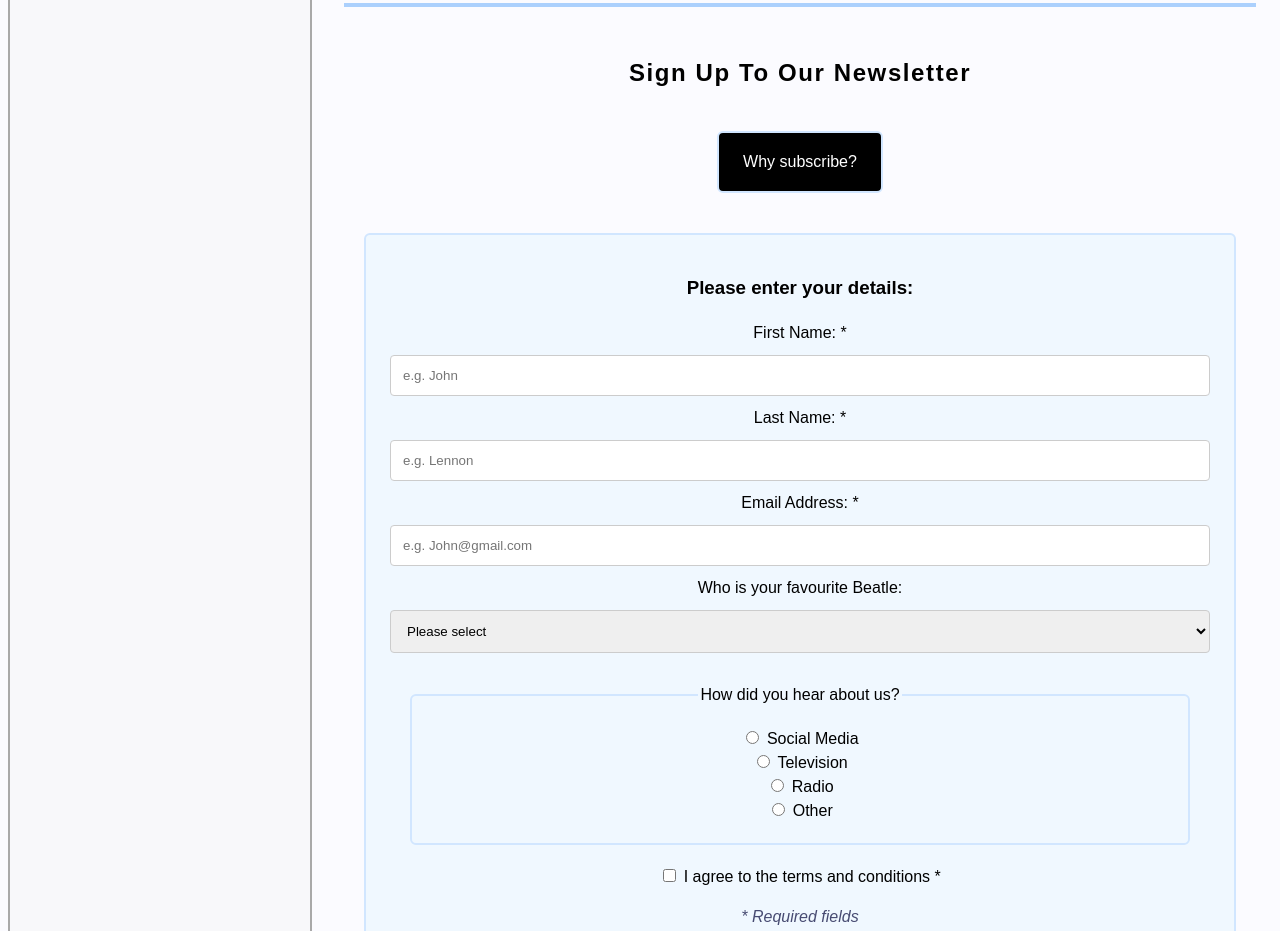
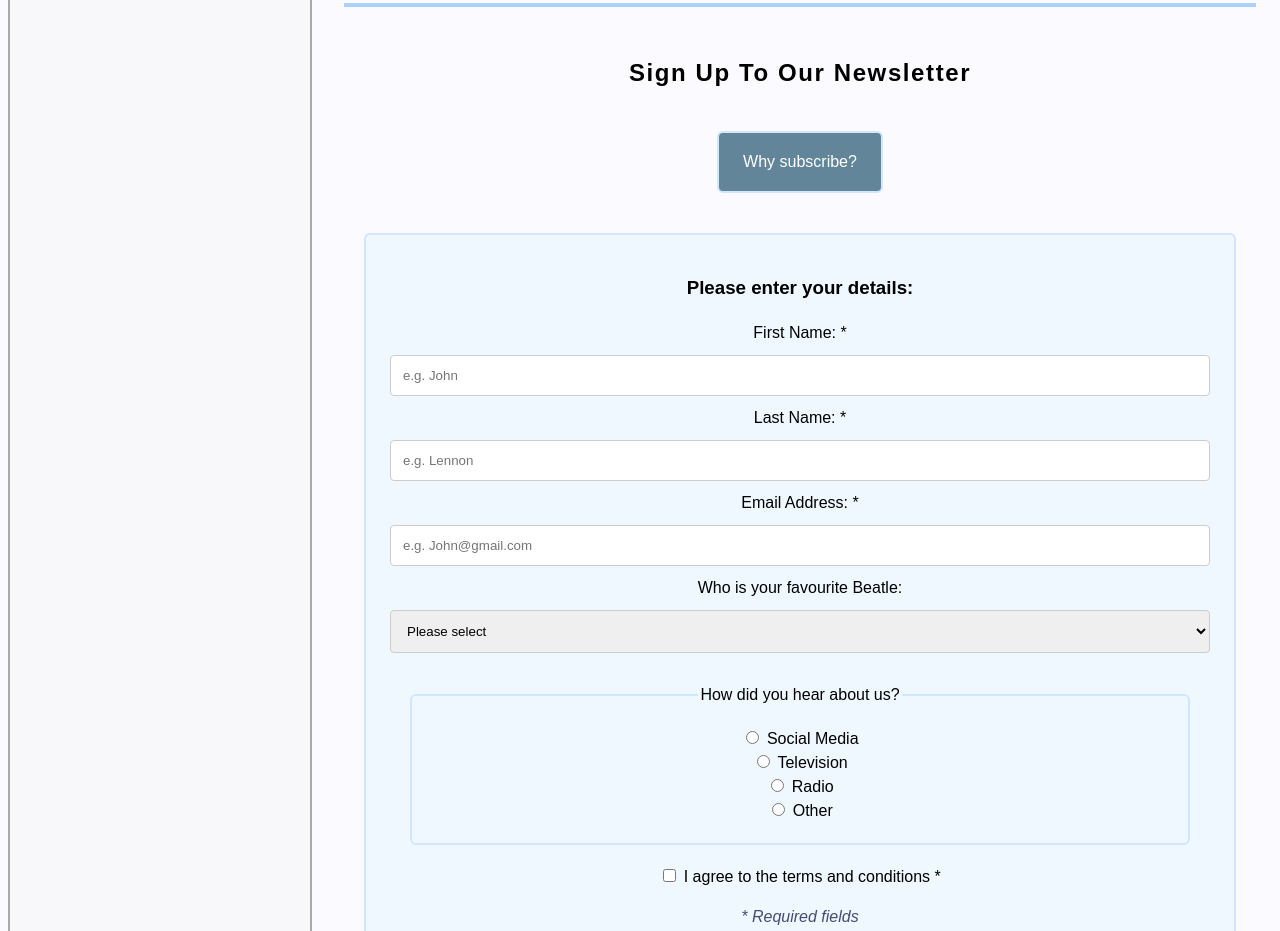
Before and after one commit to AdamAdamAdamP/MyFirstWebApp, a plain HTML site: page index.html in a window 1280 px wide. Shown: the part 3538-4469 px from the top of the page. Drawn offline with nearby package versions, Linux system fonts and the light colour scheme; no server answers.

Commit message:
button colour change for tab focus

```diff
--- a/styles.css
+++ b/styles.css
@@ -159,8 +159,7 @@
     text-decoration: none;
     display: inline-block;
     font-size: 1rem;
-    /* background-color: rgb(99, 133, 153); */
-    background-color: black;
+    background-color: rgb(99, 133, 153);
     margin: 1.25rem;
     cursor: pointer;
   }
```
